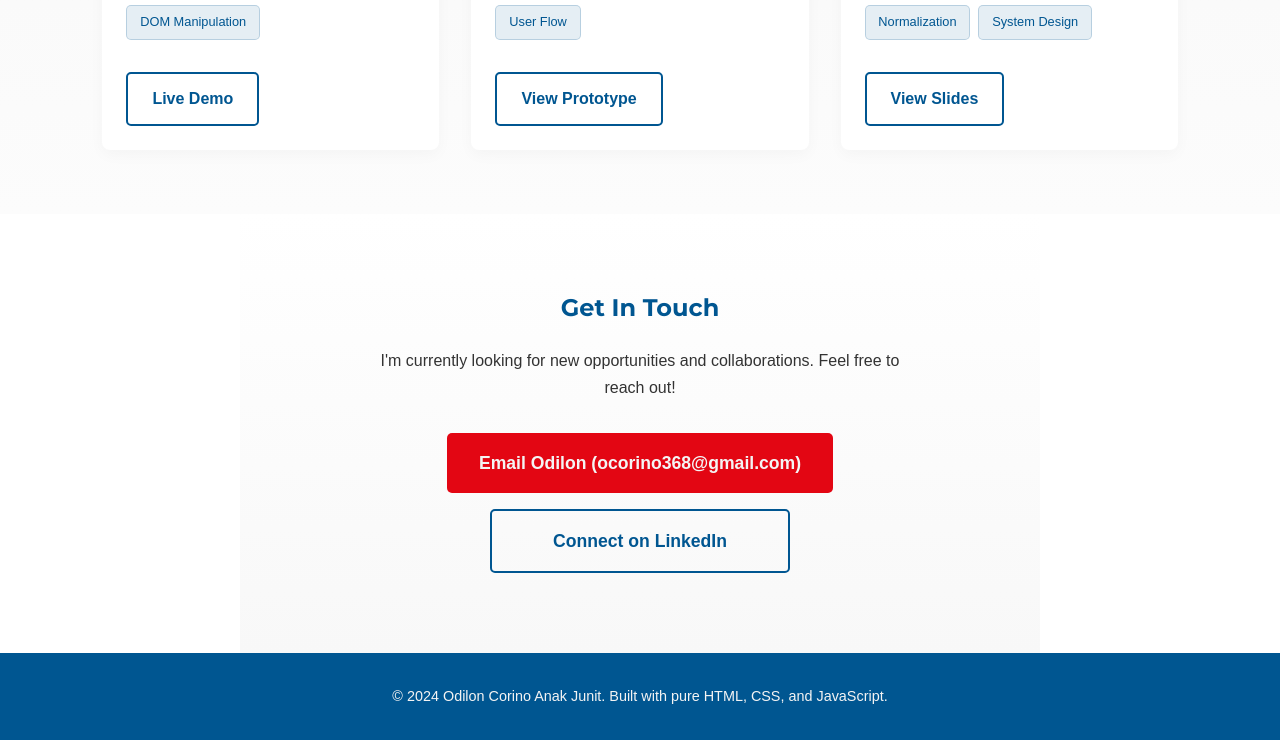
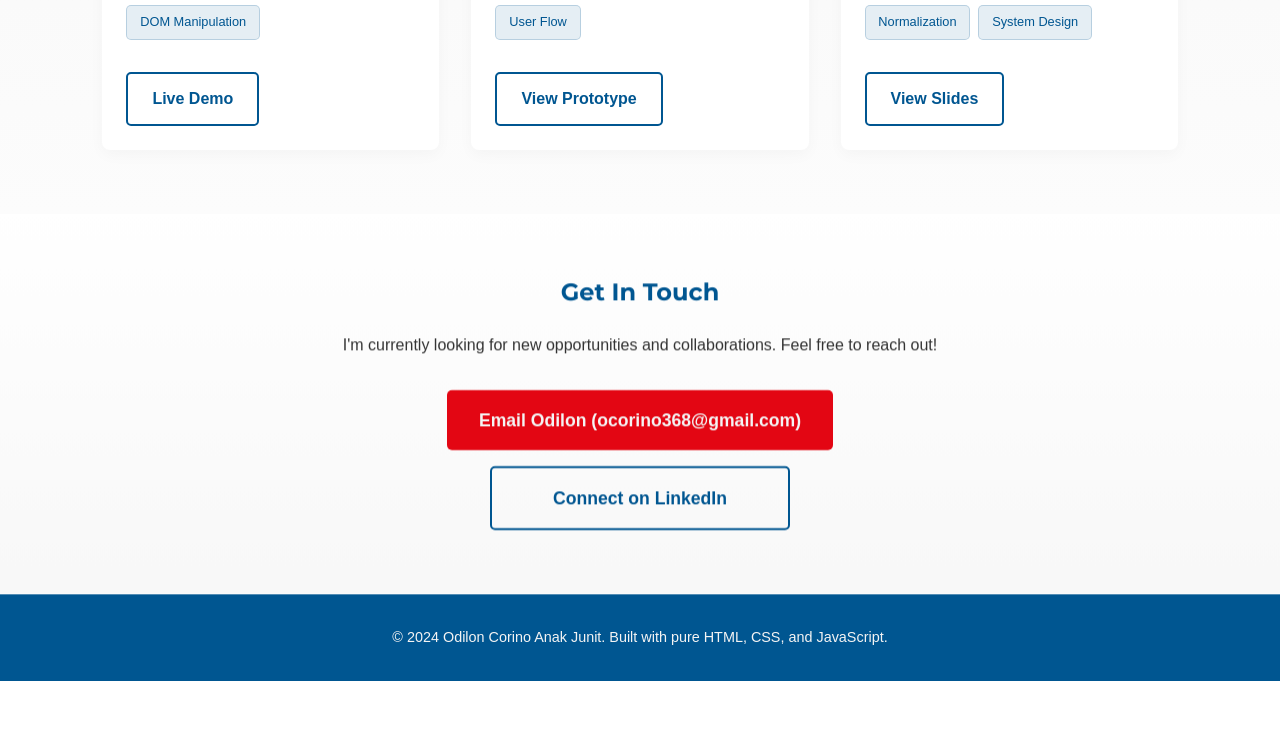
Before and after one commit to Tubb03/Personal-Portfolio-Website, a plain HTML site: page index.html in a window 1280 px wide. Shown: the part 1842-2582 px from the top of the page. After the commit the page ends 2523 px from the top, so only its background shows below. Drawn offline with Linux system fonts and the light colour scheme.

Commit message:
overall polish

```diff
--- a/index.html
+++ b/index.html
@@ -139,12 +139,14 @@
 </section>
 
         <section id="contact" class="section-padding animate-on-scroll">
-            <h2>Get In Touch</h2>
-            <p>I'm currently looking for new opportunities and collaborations. Feel free to reach out!</p>
+            <div class="contact-content-wrapper">
+                <h2>Get In Touch</h2>
+                <p>I'm currently looking for new opportunities and collaborations. Feel free to reach out!</p>
 
-            <a href="mailto:ocorino368@gmail.com" class="button primary-button large-button">Email Odilon (ocorino368@gmail.com)</a>
-            <a href="https://www.linkedin.com/in/odiloncorino/" target="_blank" class="button secondary-button large-button" style="margin-top: 1rem; display: block; max-width: 300px; margin-left: auto; margin-right: auto;">Connect on LinkedIn</a>
-            </section>
+                <a href="mailto:ocorino368@gmail.com" class="button primary-button large-button">Email Odilon (ocorino368@gmail.com)</a>
+                <a href="https://www.linkedin.com/in/odiloncorino/" target="_blank" class="button secondary-button large-button" style="margin-top: 1rem; display: block; max-width: 300px; margin-left: auto; margin-right: auto;">Connect on LinkedIn</a>
+            </div>
+        </section>
 
     </main>
 
--- a/styles/style.css
+++ b/styles/style.css
@@ -1,5 +1,5 @@
 /* ----------------------------------------------------
-   FINAL PORTFOLIO STYLESHEET (Optimized for 4 Sections)
+   FINAL PORTFOLIO STYLESHEET (Full-Width Contact Fix & Alternation)
    ---------------------------------------------------- */
 
 /* --------------------
@@ -307,8 +307,6 @@ body.dark-mode #about-me {
     order: 2;
 }
 
-/* NOTE: .about-skills and #skills section styling removed as requested. */
-
 
 /* --------------------
    5. Projects Section - COLOR 3 (LIGHT GRAY)
@@ -371,7 +369,7 @@ body.dark-mode .project-card:hover {
     margin-bottom: 0.5rem;
 }
 
-/* NEW: Project Tags Styling - Replaced old .skill-tag */
+/* Project Tags Styling */
 .project-tags {
     display: flex;
     flex-wrap: wrap;
@@ -398,21 +396,24 @@ body.dark-mode .project-card:hover {
 
 
 /* --------------------
-   6. Contact Section - COLOR 4 (WHITE)
+   6. Contact Section - COLOR 4 (WHITE) - FULL WIDTH FIX
    -------------------- */
 #contact {
     text-align: center;
-    padding: 5rem 10%;
-    max-width: 800px;
-    margin-left: auto;
-    margin-right: auto;
-    /* Subtle Background Gradient */
+    /* FULL WIDTH BACKGROUND STRETCH */
     background: linear-gradient(180deg, var(--clr-white) 0%, #f8f8f8 100%);
     background-color: var(--clr-white); /* Fallback */
 }
 body.dark-mode #contact {
     background: linear-gradient(180deg, var(--clr-white) 0%, #171717 100%);
     background-color: var(--clr-white);
+}
+
+/* Wrapper to constrain content and center it - REQUIRES index.html CHANGE */
+.contact-content-wrapper {
+    max-width: 800px;
+    margin-left: auto;
+    margin-right: auto;
 }
 
 /* Internal Spacing for Contact Section */
@@ -425,7 +426,7 @@ body.dark-mode #contact {
     line-height: 1.7;
 }
 
-/* Style for the new LinkedIn Button in Contact (same as primary button but for the link) */
+/* Style for the new LinkedIn Button in Contact */
 #contact .large-button {
     font-size: 1.1rem;
     padding: 1rem 2rem;
@@ -476,8 +477,6 @@ footer {
         margin-right: 0;
         order: -1;
     }
-
-    /* Ensure skills align left on desktop (Removed .about-skills alignment) */
 
     .hero-content {
         max-width: 700px;
```
